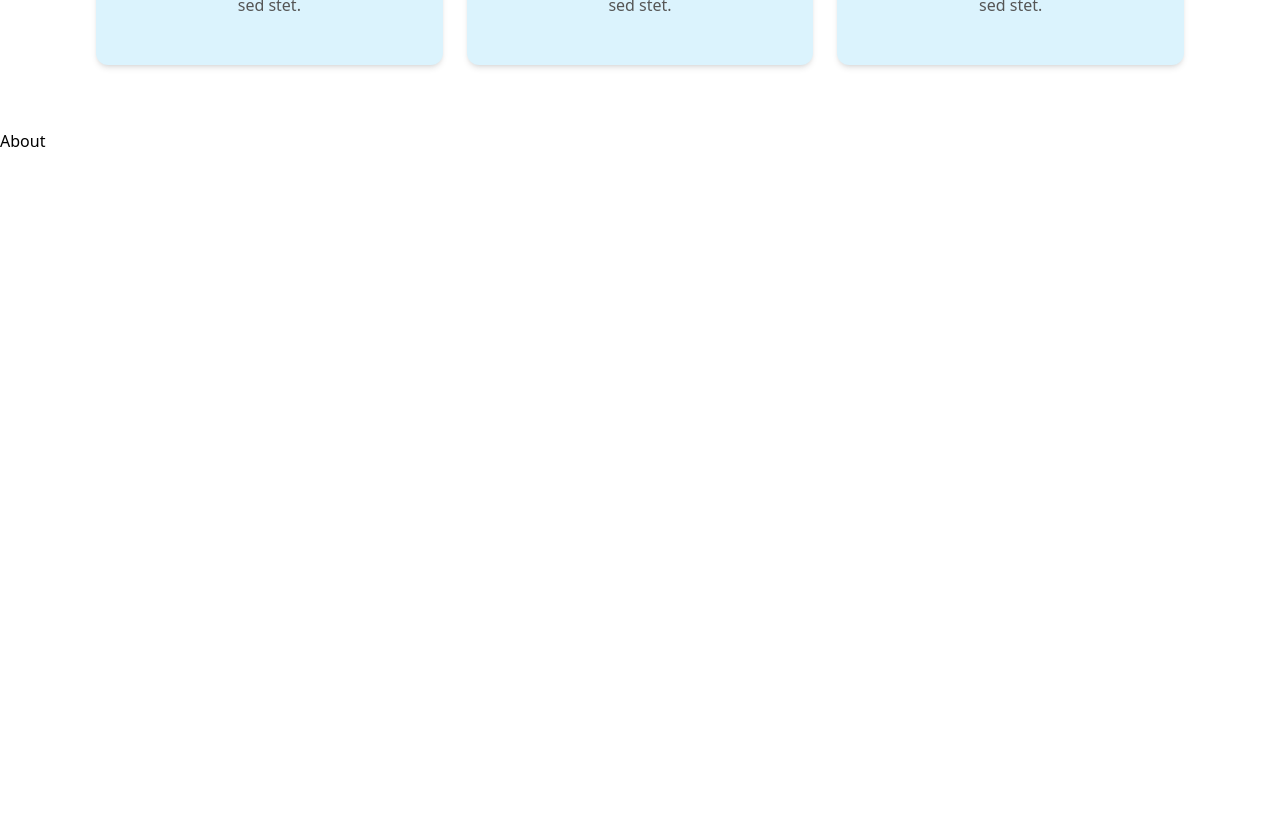
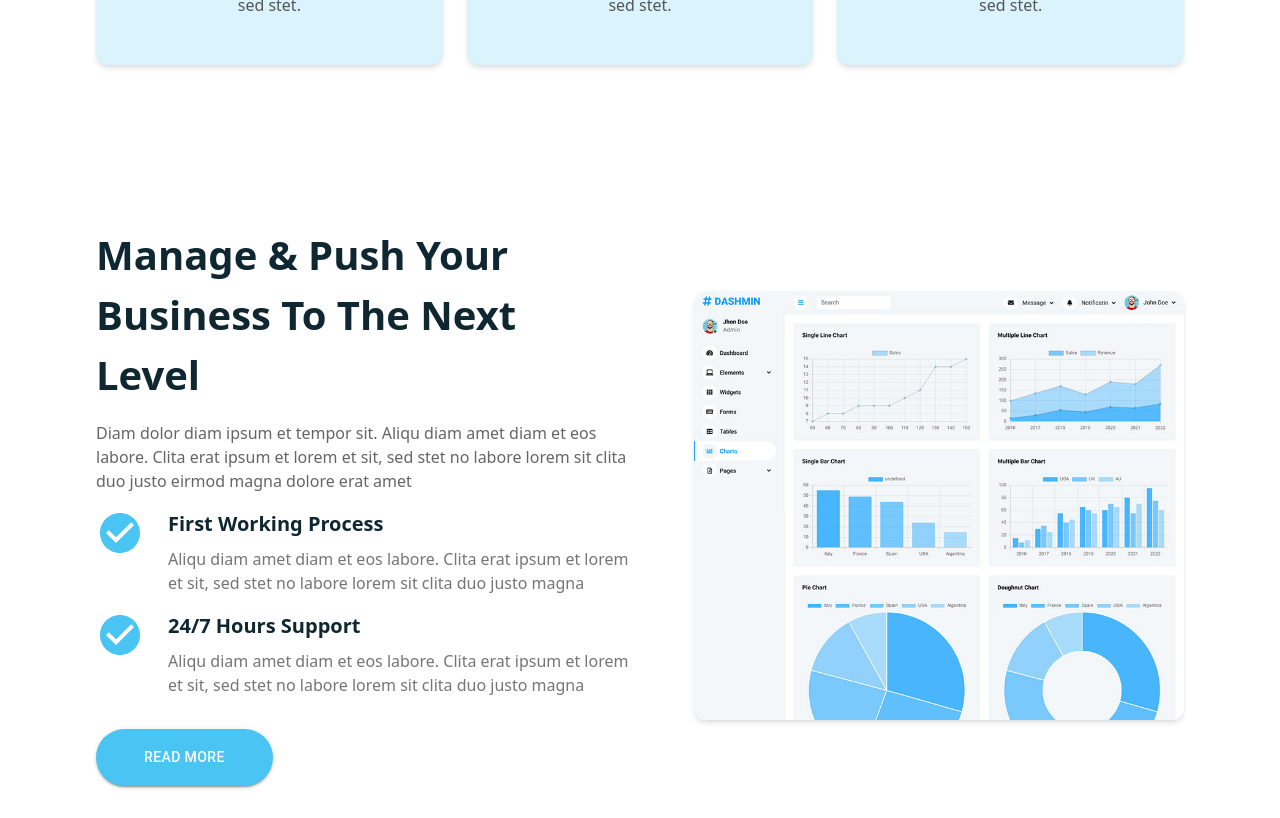
Before and after one commit to baxsm/soffer-react, a React (Create React App) app: page / in a window 1280 px wide. Shown: the part 1220-2038 px from the top of the page. Before the commit the page ends 1373 px from the top, so only its background shows below. Built offline with nearby package versions, Linux system fonts and the light colour scheme.

Commit message:
about and banner update

```diff
--- a/src/sections/About.jsx
+++ b/src/sections/About.jsx
@@ -1,9 +1,94 @@
 import React from 'react'
+import ImageModal from '../component/ImageModal'
+import CheckCircleIcon from '@mui/icons-material/CheckCircle';
+import { Button } from '@mui/material';
 
 function About() {
-  return (
-    <div>About</div>
-  )
+
+    const listData = [
+        {
+            title: 'First Working Process',
+            subtitle: 'Aliqu diam amet diam et eos labore. Clita erat ipsum et lorem et sit, sed stet no labore lorem sit clita duo justo magna',
+        },
+        {
+            title: '24/7 Hours Support',
+            subtitle: 'Aliqu diam amet diam et eos labore. Clita erat ipsum et lorem et sit, sed stet no labore lorem sit clita duo justo magna',
+        },
+    ]
+
+    const styles = {
+        wrapper: 'mx-auto mt-[4rem]',
+        container: 'flex flex-col-reverse lg:flex-row justify-center place-items-center gap-[4rem] py-[2rem] px-[1rem] md:px-[4rem] lg:px-[6rem]',
+        leftContainer: 'lg:w-[80%]',
+        titleContainer: '',
+        title: 'text-[2.5rem] font-[700] text-primary900',
+        subtitleContainer: 'pt-[1rem]',
+        subtitle: 'text-[1rem] text-[#656565]',
+        listWrapper: 'pt-[1rem] flex flex-col gap-[1rem]',
+        listContainer: 'flex gap-[1.5rem]',
+        iconContainer: '',
+        listContent: 'flex gap-[0.5rem] flex-col',
+        listTitle: 'text-[1.25rem] text-primary900 font-[600]',
+        listSubtitle: 'text-[1rem] text-[#757575]',
+        buttonContainer: 'pt-[2rem]'
+    }
+
+    return (
+        <div className={styles.wrapper} id='#about'>
+            <div className={styles.container}>
+                <div className={styles.leftContainer}>
+                    <div className={styles.titleContainer}>
+                        <h1 className={styles.title}>Manage & Push Your Business To The Next Level</h1>
+                    </div>
+                    <div className={styles.subtitleContainer}>
+                        <p className={styles.subtitle}>Diam dolor diam ipsum et tempor sit. Aliqu diam amet diam et eos labore. Clita erat ipsum et lorem et sit, sed stet no labore lorem sit clita duo justo eirmod magna dolore erat amet</p>
+                    </div>
+                    <div className={styles.listWrapper}>
+                        {
+                            listData.map((item, index) => {
+                                return (
+                                    <div className={styles.listContainer} key={index}>
+                                        <div className={styles.iconContainer}>
+                                            <CheckCircleIcon
+                                                sx={{
+                                                    fontSize: '3rem',
+                                                    color: '#4ac4f3',
+                                                }}
+                                            />
+                                        </div>
+                                        <div className={styles.listContent}>
+                                            <h5 className={styles.listTitle}>{item.title}</h5>
+                                            <p className={styles.listSubtitle}>{item.subtitle}</p>
+                                        </div>
+                                    </div>
+                                )
+                            })
+                        }
+                    </div>
+                    <div className={styles.buttonContainer}>
+                        <Button
+                        variant='contained'
+                        sx={{
+                            background: '#4ac4f3',
+                            borderRadius: '100px',
+                            padding: '1rem 3rem',
+                            color: '#fff',
+                            "&:hover": {
+                                background: '#4ac4f3',
+                                color: '#fff',
+                            },
+                        }}
+                        >
+                            Read More
+                        </Button>
+                    </div>
+                </div>
+                <div className={styles.rightContainer}>
+                    <ImageModal src='/images/about.jpg' alt='about image' />
+                </div>
+            </div>
+        </div>
+    )
 }
 
 export default About
--- a/src/sections/Banner.jsx
+++ b/src/sections/Banner.jsx
@@ -8,7 +8,7 @@ function Banner() {
 
     const styles = {
         wrapper: 'bg-primary500 mx-auto min-h-[100vh] relative',
-        container: 'flex flex-col justify-center place-items-center py-[3rem] px-[1rem] md:px-[5rem] gap-[4rem] lg:flex-row z-[2] relative',
+        container: 'flex flex-col justify-center place-items-center py-[3rem] px-[1rem] lg:px-[6rem] gap-[4rem] lg:flex-row z-[2] relative',
         leftContainer: '',
         titleContainer: '',
         title: 'text-[2.5rem] text-[#fff] font-[700] opacity-[0.92]',
```
